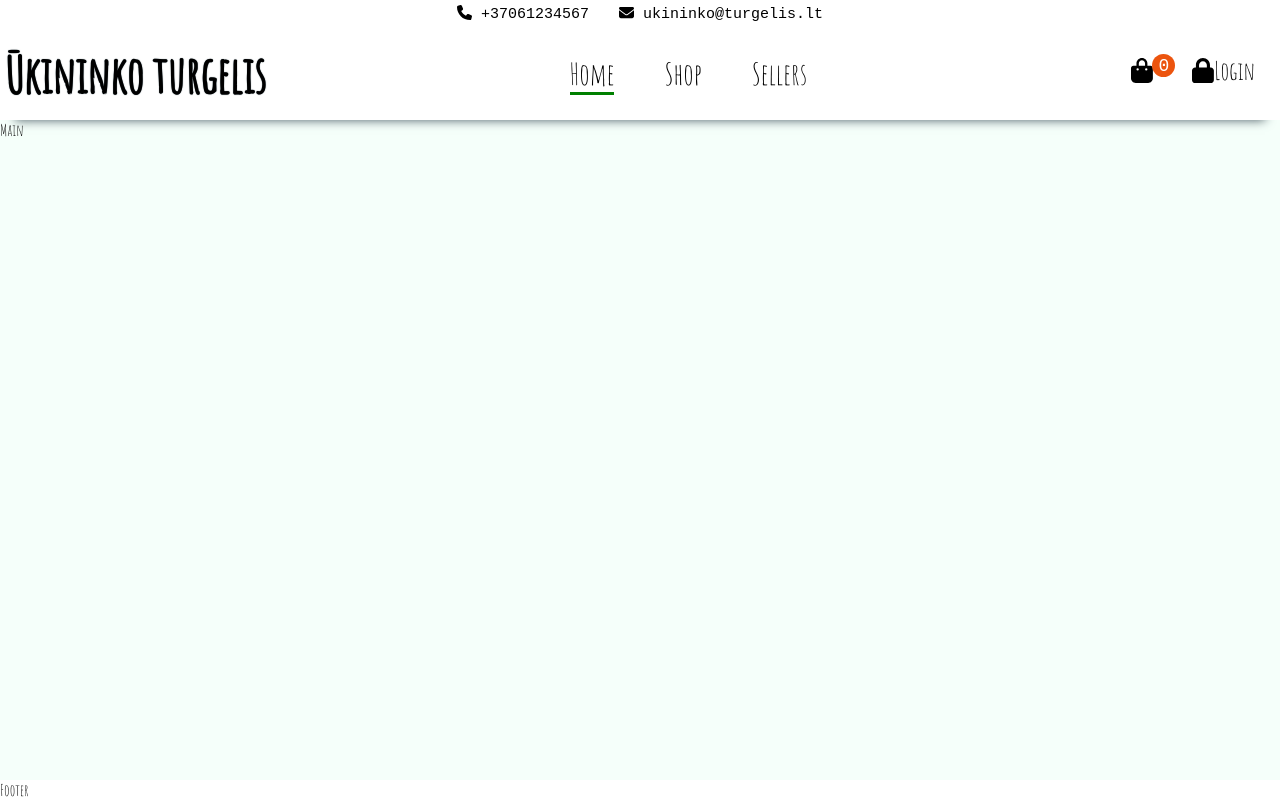
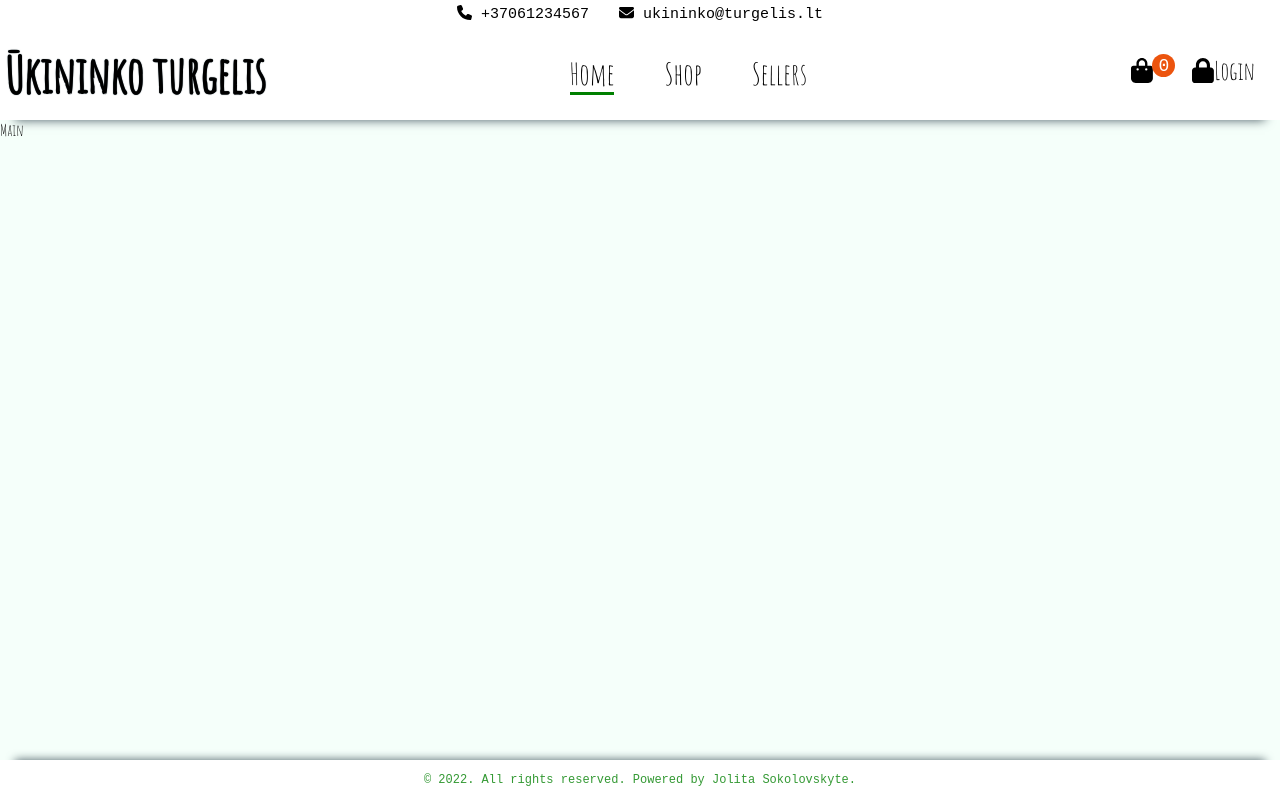
Before and after one commit to jsokolovskyte/ukininko-turgelis-final-project, a React (Create React App) app: page / in a window 1280 px wide. Built offline with nearby package versions, Linux system fonts and the light colour scheme.

Commit message:
reminder: complete footer later

```diff
--- a/src/components/footer/Footer.jsx
+++ b/src/components/footer/Footer.jsx
@@ -2,8 +2,8 @@ import React from "react";
 
 const Footer = () => {
     return (
-        <div>
-
+        <div className="footer-row">
+            <span>&copy; 2022. All rights reserved. Powered by Jolita Sokolovskyte. </span>
         </div>
     )
 }
--- a/src/pages/home/Home.jsx
+++ b/src/pages/home/Home.jsx
@@ -1,5 +1,6 @@
 import React from "react";
 import Header from "../../components/header/Header";
+import Footer from "../../components/footer/Footer";
 import "./home.css";
 
 const Home = () => {
@@ -18,8 +19,8 @@ const Home = () => {
         {/* Main end */}
 
         {/* Footer start */}
-        <footer>
-          Footer
+        <footer className="footer-container">
+          <Footer />
         </footer>
         {/* Footer end */}
       </div>
--- a/src/pages/home/home.css
+++ b/src/pages/home/home.css
@@ -60,3 +60,21 @@
 .active {
     border-bottom: 3px solid green;
 }
+
+.footer-container {
+    min-height: 40px;
+    box-shadow: 0 -15px 10px -15px #485b63;
+}
+
+.footer-row {
+    display: flex;
+    justify-content: center;
+    align-items: center;
+    height: 100%;
+    font-family: 'Courier New', Courier, monospace;
+}
+
+.footer-row span {
+     font-size: 12px;
+     color: rgb(0, 128, 0, 0.8);
+}
```
